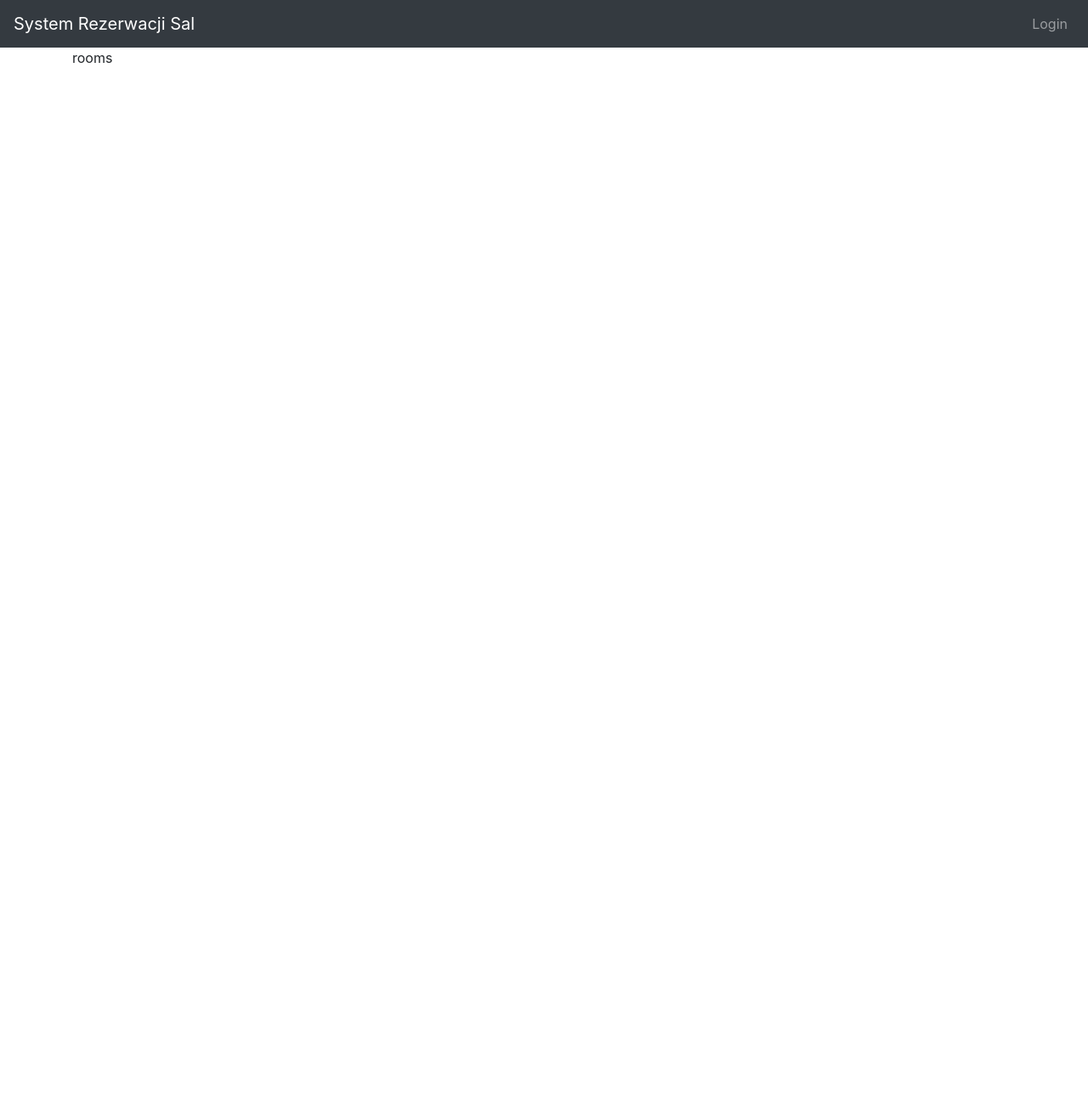
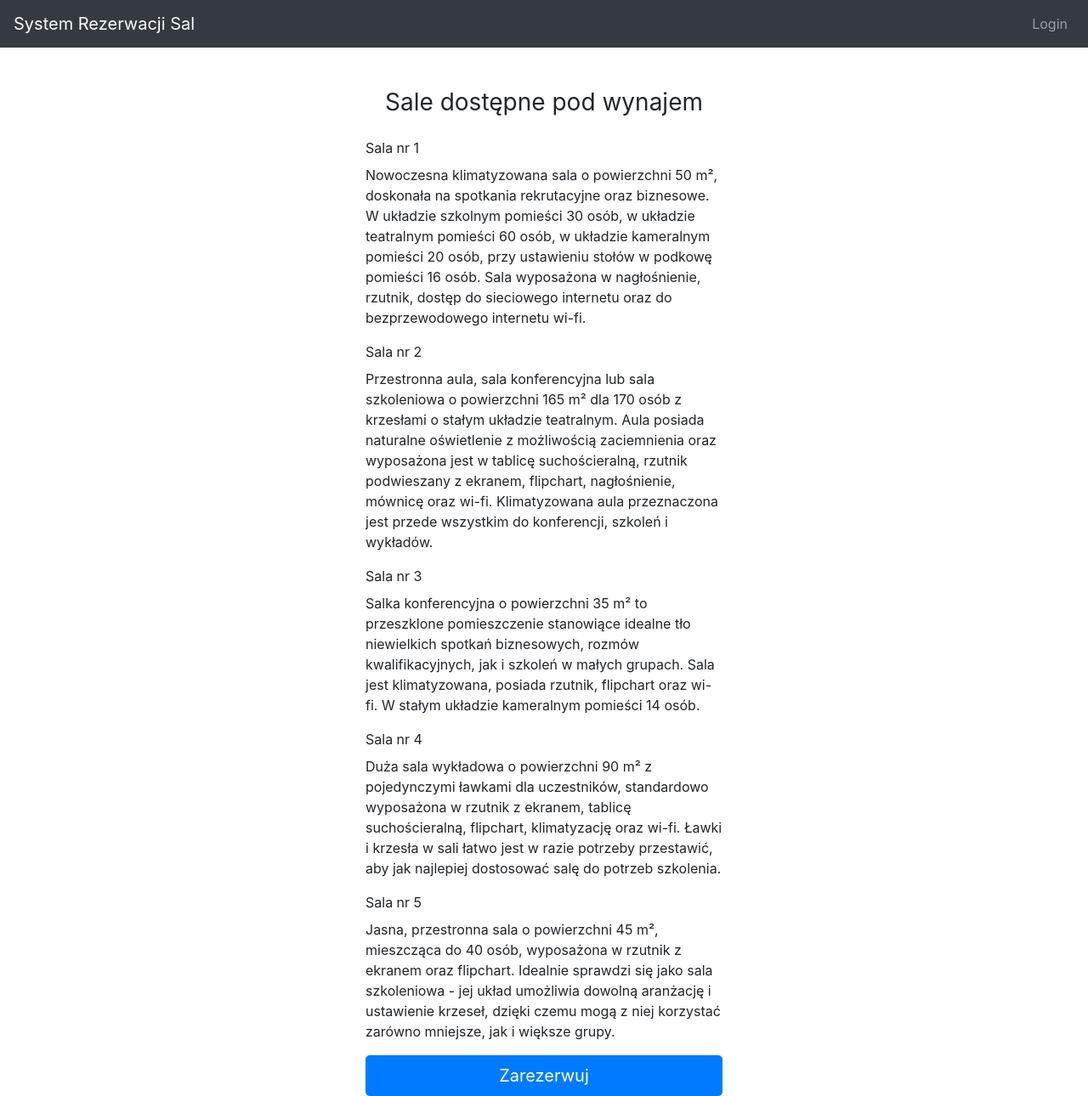
Before and after one commit to Shantka/rezerwacja_sal, a PHP site: page /rooms in a window 1280 px wide. Shown: the whole page at 85% size. Before the commit the page ends 74 px from the top, so only its background shows below. Run offline with PHP 8.4, Linux system fonts and the light colour scheme.

Commit message:
Sale pierwsza wersja

```diff
--- a/src/handlers/Rooms.php
+++ b/src/handlers/Rooms.php
@@ -1,11 +1,13 @@
 <?php declare(strict_types=1);
 
 namespace Handlers;
+
+use Components\Template;
 
 class Rooms extends Handler
 {
     public function handle(): string
     {
-        return 'rooms';
+        return (new Template('rooms'))->render();
     }
 }
--- /dev/null
+++ b/src/templates/rooms.php
@@ -0,0 +1,66 @@
+<?php
+/** @var array $formError */
+/** @var string $formUsername */
+?>
+
+<!DOCTYPE html>
+<html lang="en">
+<head>
+    <meta charset="UTF-8">
+    <meta http-equiv="X-UA-Compatible" content="IE=edge">
+    <meta name="viewport" content="width=device-width, initial-scale=1.0">
+    <link href="../../style.css" rel="stylesheet" type="text/css">
+    <title>Sale</title>
+</head>
+<body>
+<div class="d-flex justify-content-center">
+    <form method="post" action="/reservations" style="width: 100%; max-width: 420px;">
+        <div class="text-center mb-4">
+            <h1 class="h3 mb-3 mt-5 font-weight-normal">Sale dostępne pod wynajem</h1>
+        </div>
+
+        <div class="form-label-group mb-3">
+            <label for="rooms">Sala nr 1</label><br />
+            <!-- <img src="" > -->
+            <p>
+                Nowoczesna klimatyzowana sala o powierzchni 50 m², doskonała na spotkania rekrutacyjne oraz biznesowe. W układzie szkolnym pomieści 30 osób, w układzie teatralnym pomieści 60 osób, w układzie kameralnym pomieści 20 osób, przy ustawieniu stołów w podkowę pomieści 16 osób. Sala wyposażona w nagłośnienie, rzutnik, dostęp do sieciowego internetu oraz do bezprzewodowego internetu wi-fi.
+            </p>
+        </div>
+
+        <div class="form-label-group mb-3">
+            <label for="rooms">Sala nr 2</label><br />
+            <!-- <img src="" > -->
+            <p>
+                Przestronna aula, sala konferencyjna lub sala szkoleniowa o powierzchni 165 m² dla 170 osób z krzesłami o stałym układzie teatralnym. Aula posiada naturalne oświetlenie z możliwością zaciemnienia oraz wyposażona jest w tablicę suchościeralną, rzutnik podwieszany z ekranem, flipchart, nagłośnienie, mównicę oraz wi-fi. Klimatyzowana aula przeznaczona jest przede wszystkim do konferencji, szkoleń i wykładów.
+            </p>
+        </div>
+
+        <div class="form-label-group mb-3">
+            <label for="rooms">Sala nr 3</label><br />
+            <!-- <img src="" > -->
+            <p>
+                Salka konferencyjna o powierzchni 35 m² to przeszklone pomieszczenie stanowiące idealne tło niewielkich spotkań biznesowych, rozmów kwalifikacyjnych, jak i szkoleń w małych grupach. Sala jest klimatyzowana, posiada rzutnik, flipchart oraz wi-fi. W stałym układzie kameralnym pomieści 14 osób.
+            </p>
+        </div>
+
+        <div class="form-label-group mb-3">
+            <label for="rooms">Sala nr 4</label><br />
+            <!-- <img src="" > -->
+            <p>
+                Duża sala wykładowa o powierzchni 90 m² z pojedynczymi ławkami dla uczestników, standardowo wyposażona w rzutnik z ekranem, tablicę suchościeralną, flipchart, klimatyzację oraz wi-fi. Ławki i krzesła w sali łatwo jest w razie potrzeby przestawić, aby jak najlepiej dostosować salę do potrzeb szkolenia.
+            </p>
+        </div>
+
+        <div class="form-label-group mb-3">
+            <label for="rooms">Sala nr 5</label><br />
+            <!-- <img src="" > -->
+            <p>
+                Jasna, przestronna sala o powierzchni 45 m², mieszcząca do 40 osób, wyposażona w rzutnik z ekranem oraz flipchart. Idealnie sprawdzi się jako sala szkoleniowa - jej układ umożliwia dowolną aranżację i ustawienie krzeseł, dzięki czemu mogą z niej korzystać zarówno mniejsze, jak i większe grupy.
+            </p>
+        </div>
+
+        <button type="submit" class="btn btn-lg btn-primary btn-block">Zarezerwuj</button>
+    </form>
+</div>
+</body>
+</html>
```
